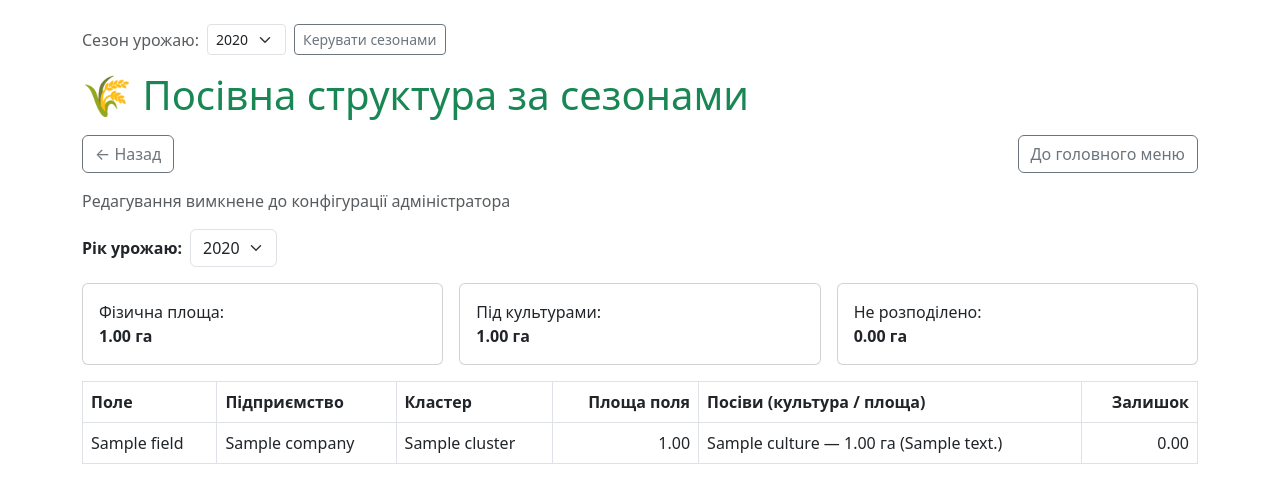
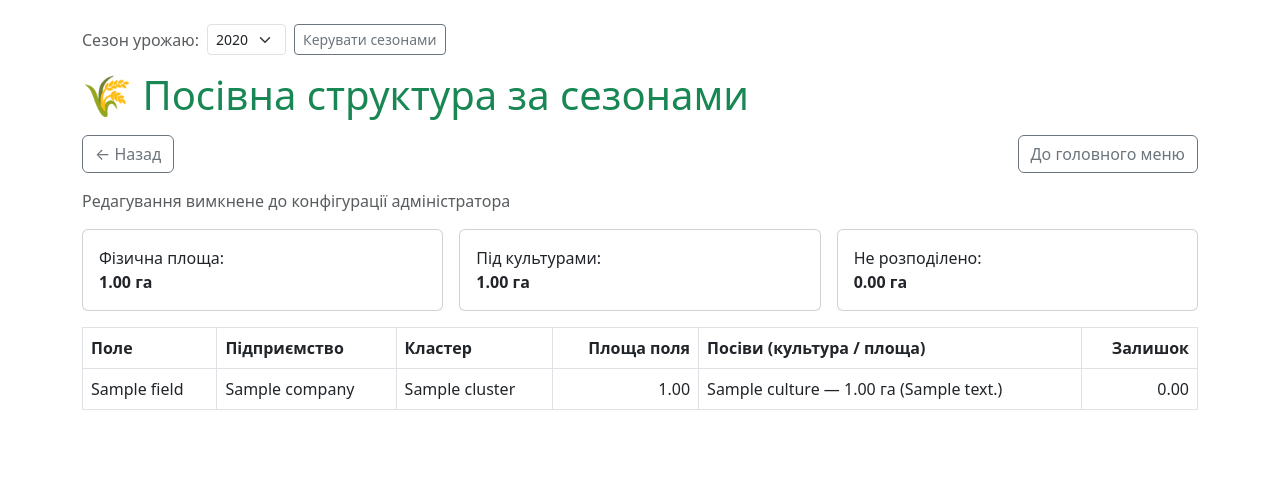
Before and after one commit to maksymvasylyna/agro_erp, a Flask app: page /seasons/ in a window 1280 px wide. Shown: the top 503 px of the page. Run offline with Flask 3, Linux system fonts and the light colour scheme; tables that the repository leaves empty hold one stand-in row (values such as "Sample post"); some libraries are stand-ins or nearby versions.

Commit message:
ui(seasons): remove duplicate year picker now available above page heading

```diff
--- a/modules/structure/seasons/templates/seasons/index.html
+++ b/modules/structure/seasons/templates/seasons/index.html
@@ -12,16 +12,6 @@
   {% endif %}
 </div>
 {% if season %}
-  <form method="get" action="{{ url_for('seasonal.select') }}" class="d-flex flex-wrap gap-2 align-items-center mb-3">
-    <label for="season-page-select" class="fw-semibold">Рік урожаю:</label>
-    <select id="season-page-select" name="year" class="form-select w-auto"
-            aria-label="Обрати рік урожаю" onchange="this.form.submit()">
-      {% for item in seasons %}
-        <option value="{{ item.year }}" {% if item.id == season.id %}selected{% endif %}>{{ item.year }}</option>
-      {% endfor %}
-    </select>
-    <noscript><button type="submit" class="btn btn-success">Обрати</button></noscript>
-  </form>
   <div class="row g-3 mb-3">
     <div class="col-md-4"><div class="card card-body">Фізична площа: <strong>{{ '%.2f'|format(total) }} га</strong></div></div>
     <div class="col-md-4"><div class="card card-body">Під культурами: <strong>{{ '%.2f'|format(planted) }} га</strong></div></div>
```
